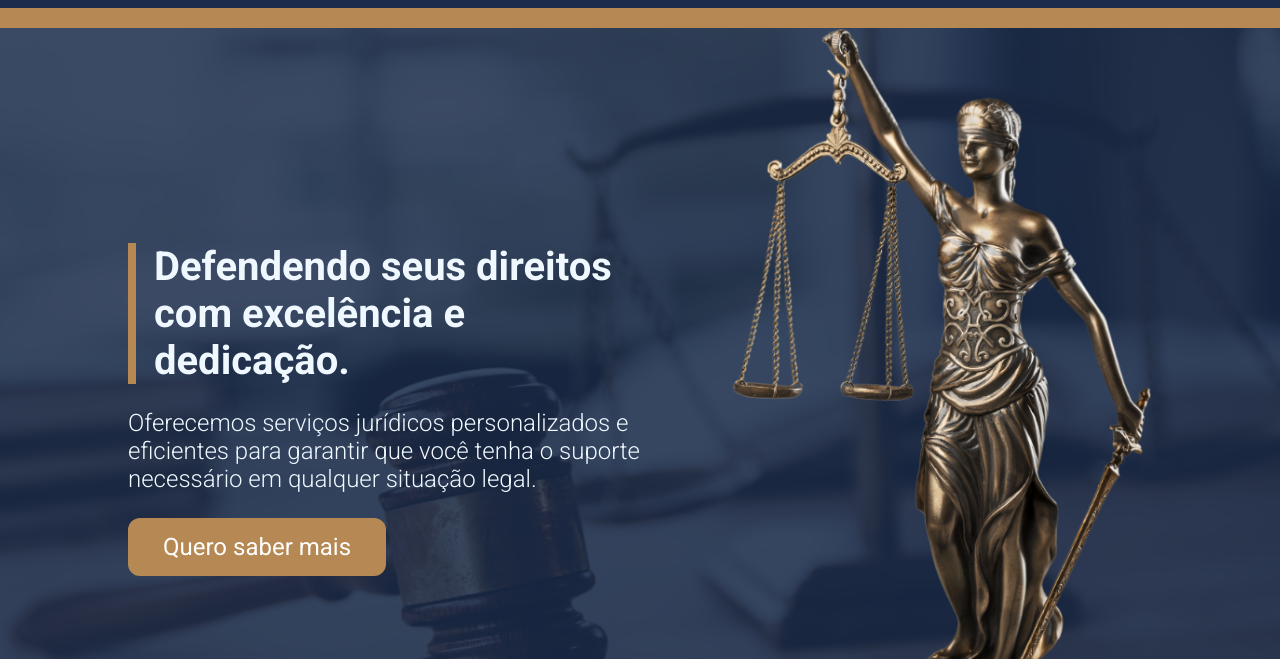
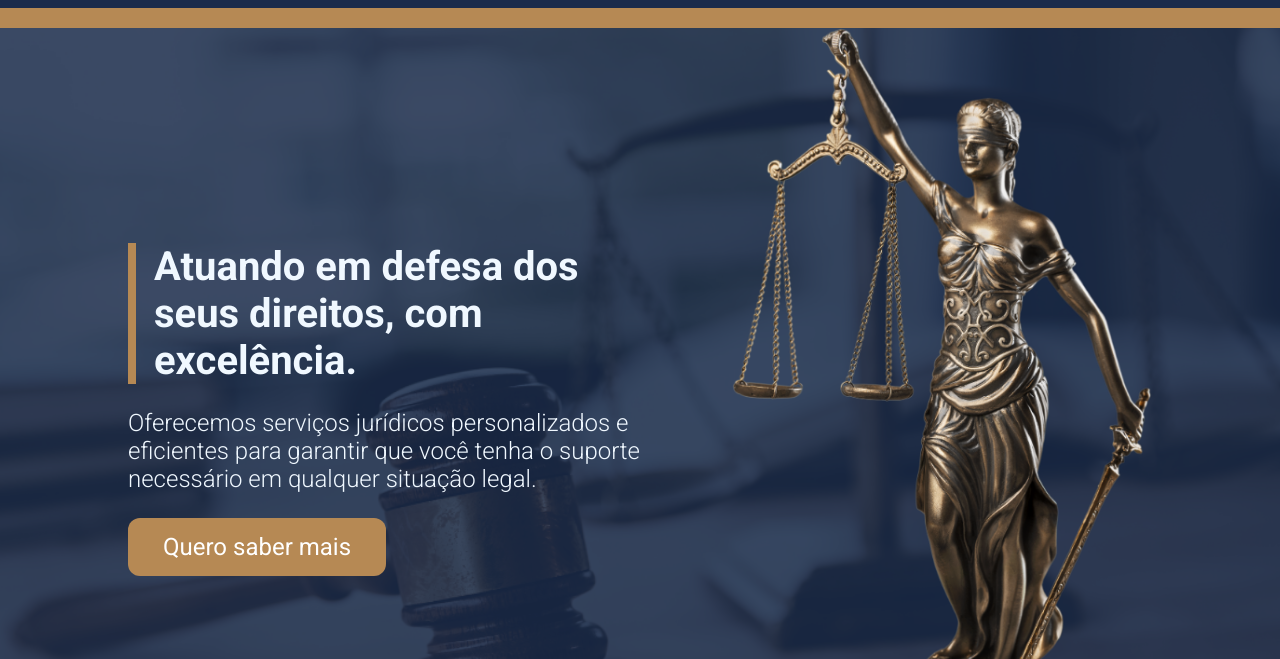
Before and after one commit to amandamourale/projeto-DC-advogados-curso, a plain HTML site: page index.html in a window 1280 px wide. Shown: the part 141-800 px from the top of the page. Drawn offline with Linux system fonts and the light colour scheme.

Commit message:
Alteração no título da página

```diff
--- a/index.html
+++ b/index.html
@@ -34,7 +34,7 @@
         <div class="container-div-banner">
           <div class="container-content-banner">
             <h1 class="title">
-              Defendendo seus direitos com excelência e dedicação.
+              Atuando em defesa dos seus direitos, com excelência.
             </h1>
             <p class="description">
               Oferecemos serviços jurídicos personalizados e eficientes para
```
